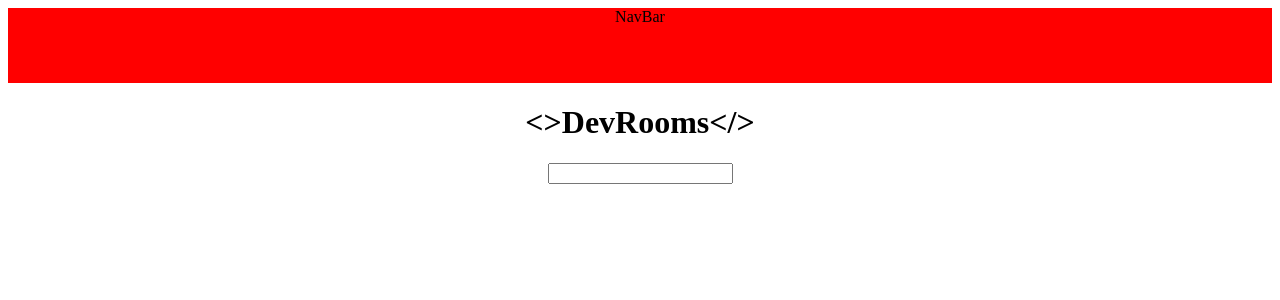
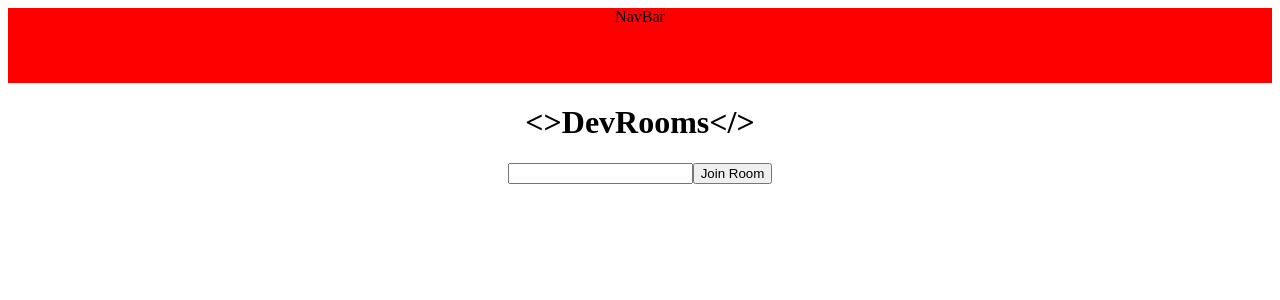
Before and after one commit to refatbaderkhan/rentable-client, a React (Create React App) app: page /chat in a window 1280 px wide. Shown: the top 300 px of the page. Built offline with nearby package versions, Linux system fonts and the light colour scheme; no server answers; the HTML template or start-up script is replaced by a standard one.

Commit message:
added join room button with joinHandler onClick

```diff
--- a/src/pages/Chat/index.jsx
+++ b/src/pages/Chat/index.jsx
@@ -12,7 +12,6 @@ const Chat = ({user_id, setUser_id, socket, room_id, setRoom_id}) => {
   const [reciever, setReciever] = useState('');
 
   setUser_id(localStorageAction('user_id'));
-
 
   const joinHandler = async () => {
 
@@ -45,6 +44,12 @@ const Chat = ({user_id, setUser_id, socket, room_id, setRoom_id}) => {
           onChange={(e) => setReciever(e.target.value)}
         />
 
+        <button
+          className=""
+          onClick={joinHandler}
+        >
+          Join Room
+        </button>
       </div>
     </div>
   );
```
